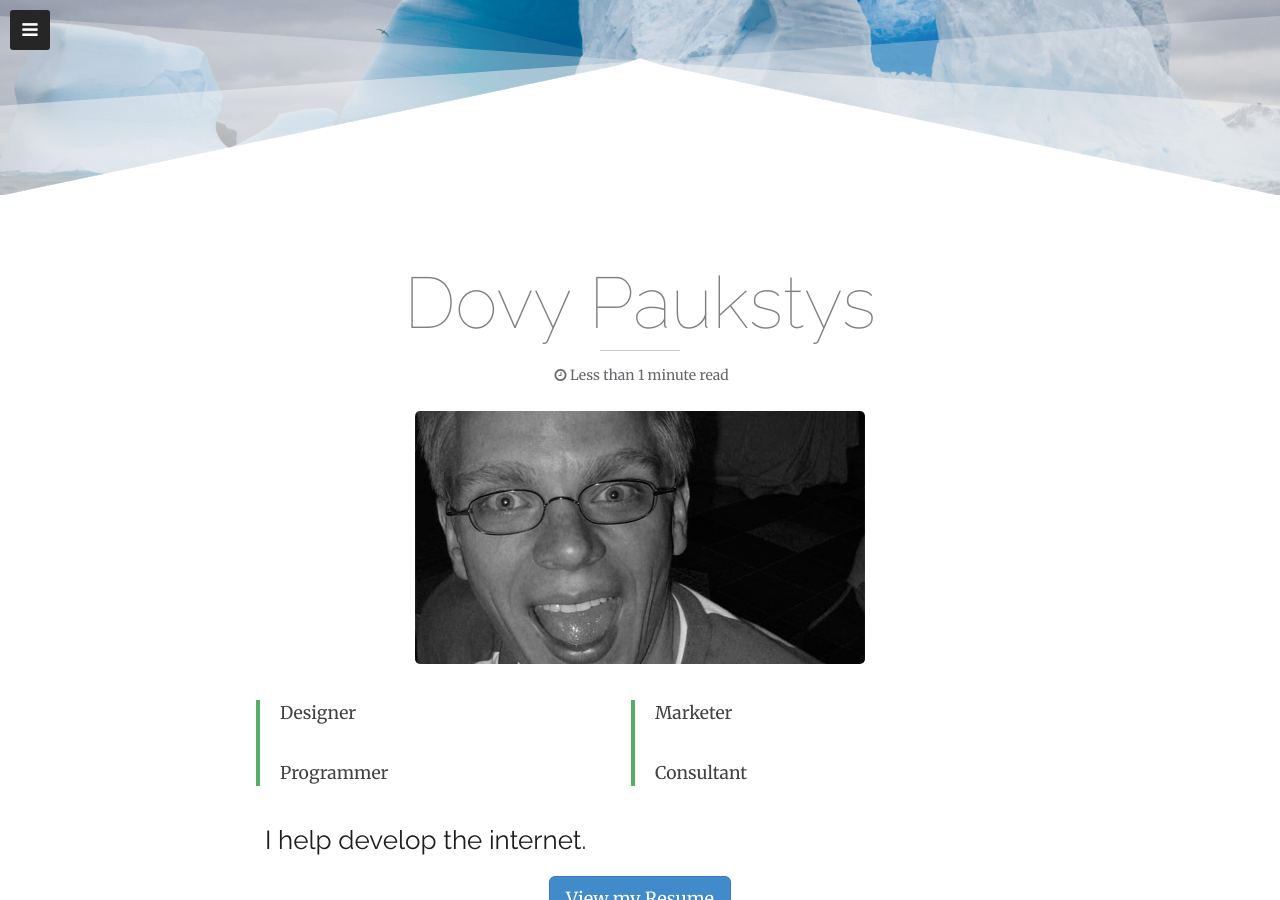
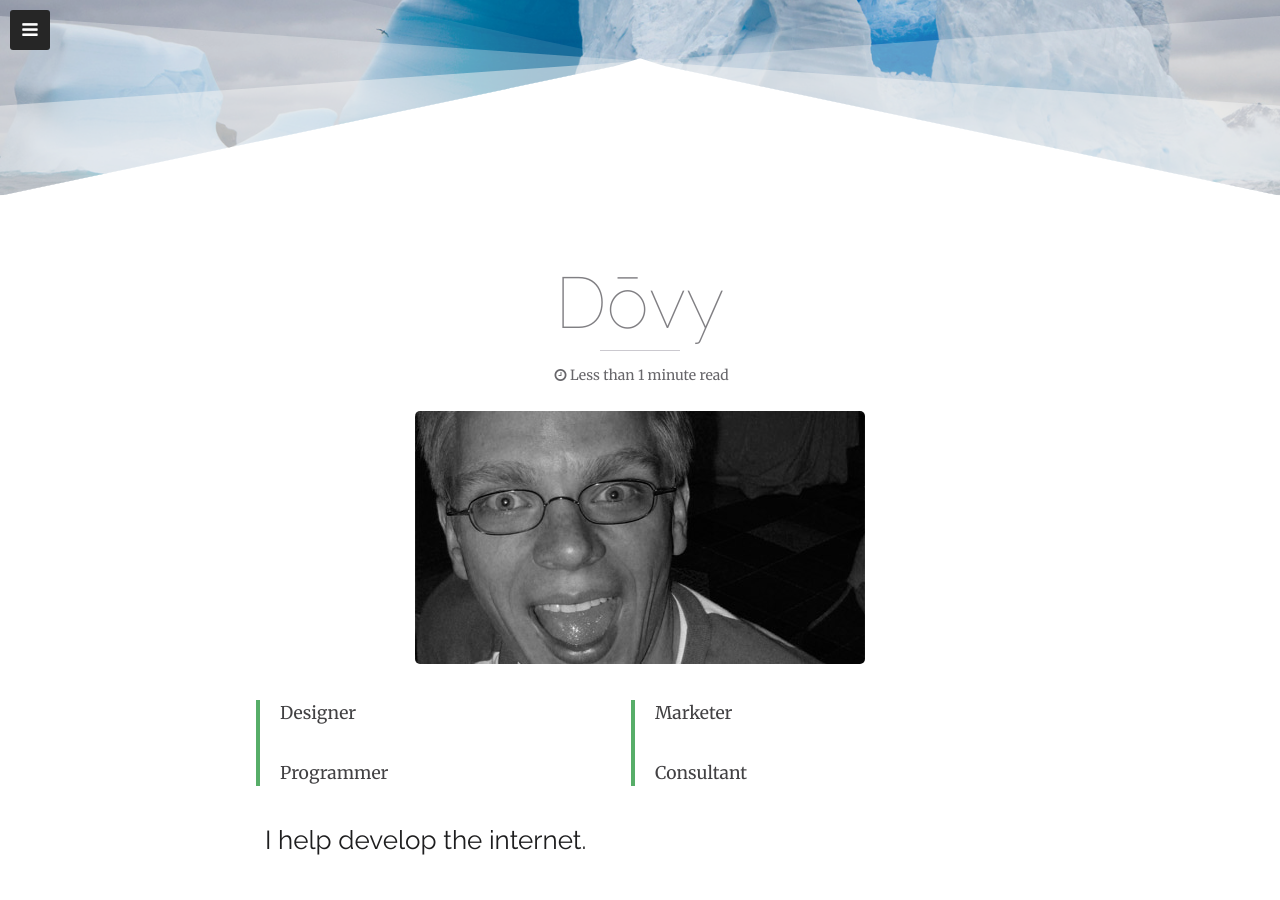
Before and after one commit to dovy/dovy.github.io, a Jekyll site: the page built from dovy.md, in a window 1280 px wide and 900 px high, scrolled down 345 px. Built offline with Jekyll 4.4.1, drawn with Linux system fonts in a browser that asks for light colours; nearby versions of some CDN libraries; Markdown is read by kramdown in place of the engine named in the settings.

Commit message:
Add files via upload

```diff
--- a/dovy.md
+++ b/dovy.md
@@ -1,7 +1,7 @@
 ---
 layout: page
 permalink: /dovy/index.html
-title: Dovy Paukstys
+title: Dōvy
 tags: [Dovy, Dovydas]
 imagefeature:
 overlay_opacity: .10
@@ -9,7 +9,7 @@ readtime: false
 ---
 
 <figure>
-  <img src="{{ site.url }}/images/self_pic.jpg" alt="Dovy Paukstys">
+  <img src="{{ site.url }}/images/self_pic.jpg" alt="Dōvy">
 </figure>
 
 <div class="col-md-6">
@@ -26,5 +26,3 @@ readtime: false
 </div>
 
 ## I help develop the internet.
-
-<center><a href="http://resume.linkedinlabs.com/kl4yr6ht0" class="btn btn-primary btn-lg" target="_blank">View my Resume</a></center>
```
